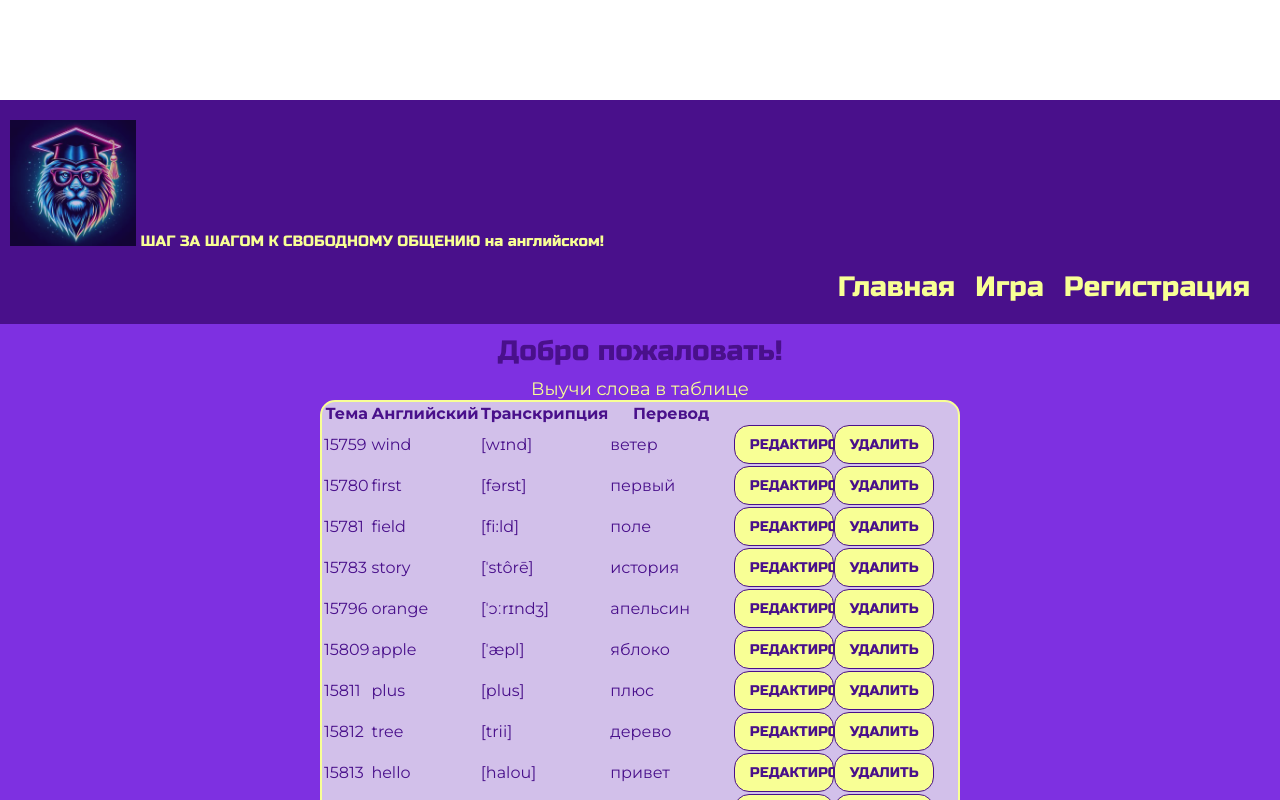
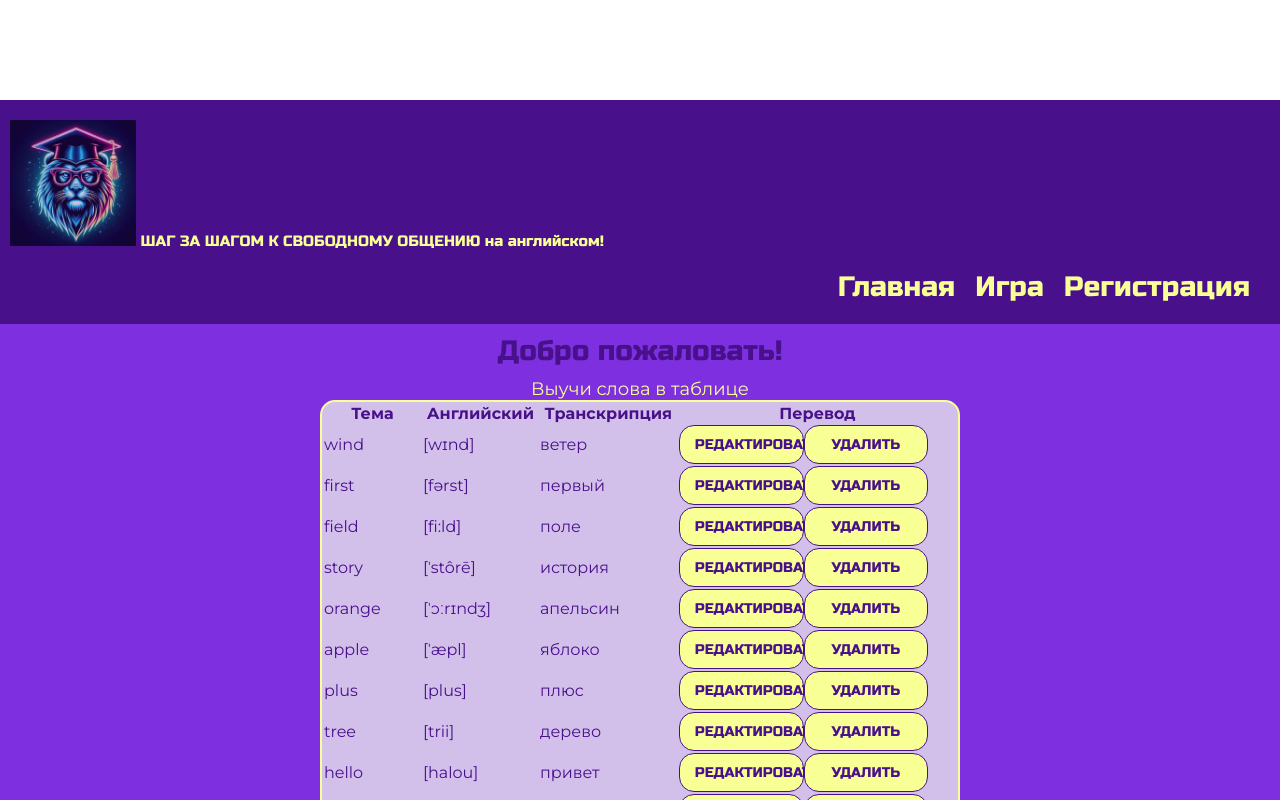
Before and after one commit to OlgaShelkova/Vite, a React (Vite) app: page / in a window 1280 px wide. Shown: the top 800 px of the page. Built offline with nearby package versions, Linux system fonts and the light colour scheme.

Commit message:
выделила отдельный компонент TableRow + убрала отображение id на странице

```diff
--- a/src/components/Table/Table.jsx
+++ b/src/components/Table/Table.jsx
@@ -1,7 +1,7 @@
 import React from "react";
 import style from "./Table.module.scss";
 import data from "../../data";
-import TableRow from "./TableRow";
+import TableRow from "../TableRow/TableRow";
 
 export default function Table() {
   return (
--- a/src/components/Table/TableRow.jsx
+++ b/src/components/TableRow/TableRow.jsx
@@ -20,7 +20,6 @@ const TableRow = ({ id, english, transcription, russian }) => {
 
   return (
     <tr>
-      <td>{id}</td>
       {isEditing ? (
         <>
           <td>
```
